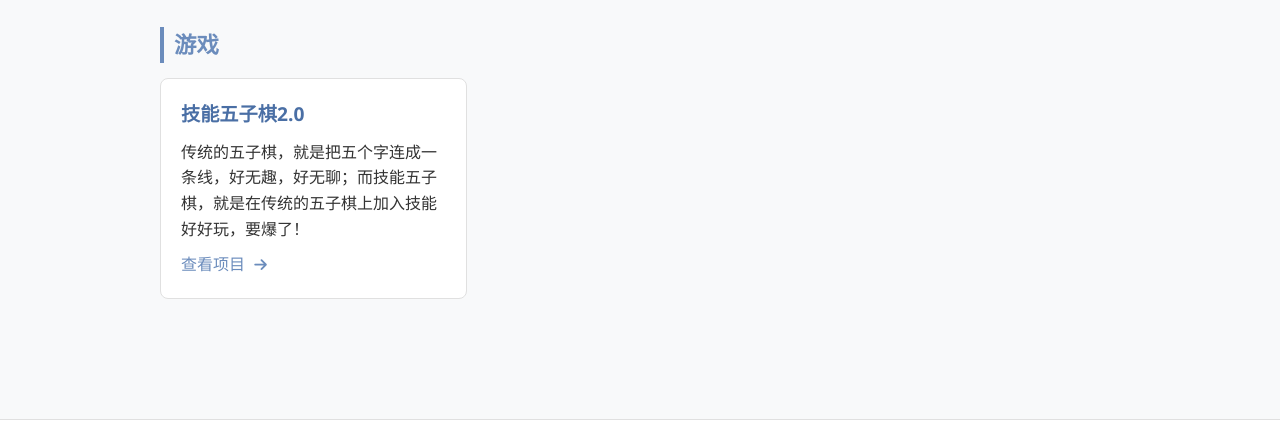
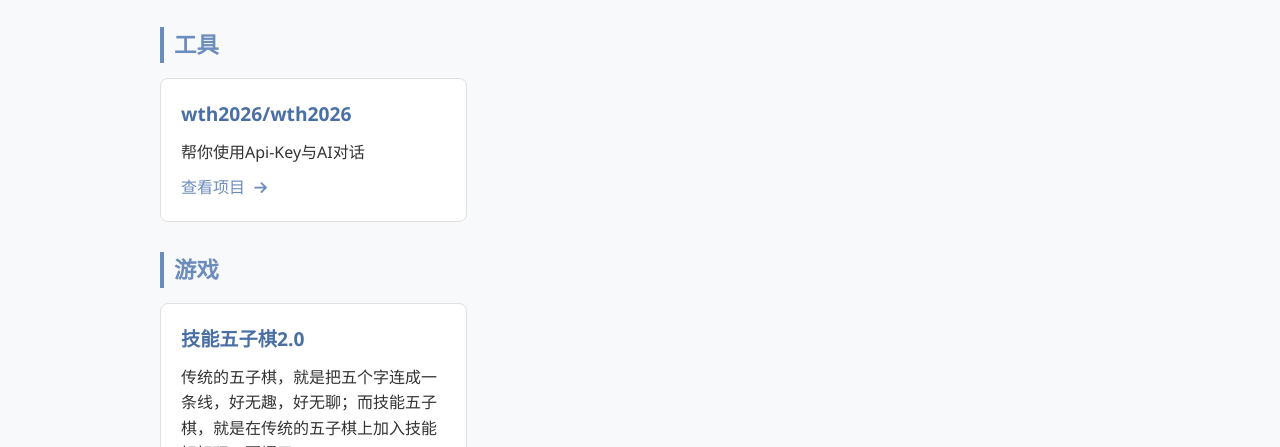
Before and after one commit to wth2026/wth2026.github.io, a plain HTML site: page index.html in a window 1280 px wide. Shown: the part 2264-2711 px from the top of the page. Drawn offline with Linux system fonts and the light colour scheme.

Commit message:
Add new project card for wth2026/wth2026

```diff
--- a/index.html
+++ b/index.html
@@ -382,6 +382,17 @@
                     </div>
                 </div>
 
+                <h3 class="category-title">工具</h3>
+                <div class="project-list">
+                    <div class="project-card">
+                        <h4 class="project-name">wth2026/wth2026</h4>
+                        <p>帮你使用Api-Key与AI对话</p>
+                        <a href="./apikeychat" class="project-link">
+                            查看项目 <i class="fas fa-arrow-right"></i>
+                        </a>
+                    </div>
+                </div>
+
                 <h3 class="category-title">游戏</h3>
                 <div class="project-list">
                     <div class="project-card">
```
